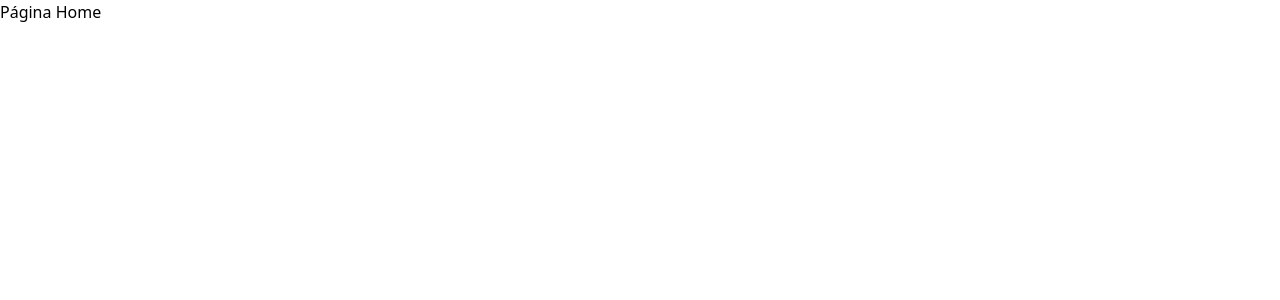
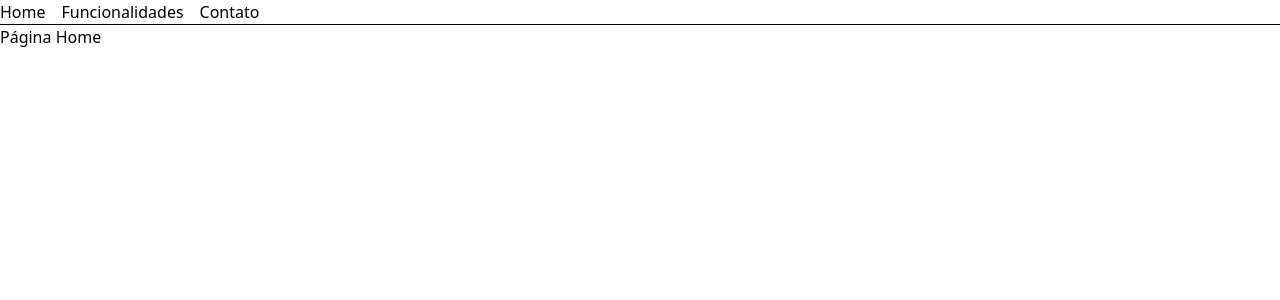
Before and after one commit to elizete10/projeto-t2, a React (Vite) app: page / in a window 1280 px wide. Shown: the top 300 px of the page. Built offline with nearby package versions, Linux system fonts and the light colour scheme.

Commit message:
adicionado navbar

```diff
--- /dev/null
+++ b/src/components/Navbar/index.jsx
@@ -0,0 +1,11 @@
+import { Link } from "react-router-dom"
+
+export const Navbar = () => {
+    return (
+        <nav className="flex gap-4 border-b">
+            <Link to="/">Home</Link>
+            <Link to="/funcionalidades">Funcionalidades</Link>
+            <Link to="/contato">Contato</Link>
+        </nav>
+    )
+}
--- a/src/pages/Contact/index.jsx
+++ b/src/pages/Contact/index.jsx
@@ -1,6 +1,9 @@
+import { Navbar } from "../../components/Navbar"
+
 export const ContactPage = () => {
     return (
         <main className="w-full">
+            <Navbar />
             <h1>Página de contato</h1>
         </main>
     )
--- a/src/pages/Features/index.jsx
+++ b/src/pages/Features/index.jsx
@@ -1,7 +1,12 @@
+import { Navbar } from "../../components/Navbar"
+
 export const FeaturesPage = () => {
     return (
         <main className="w-full">
+            <Navbar />
+
             <h1>Página de funcionários</h1>
         </main>
+
     )
 }
--- a/src/pages/Home/index.jsx
+++ b/src/pages/Home/index.jsx
@@ -1,6 +1,9 @@
+import { Navbar } from "../../components/Navbar"
+
 export const HomePage = () => {
     return (
         <main className="w-full">
+            <Navbar />
             <h1>Página Home</h1>
         </main>
     )
```
